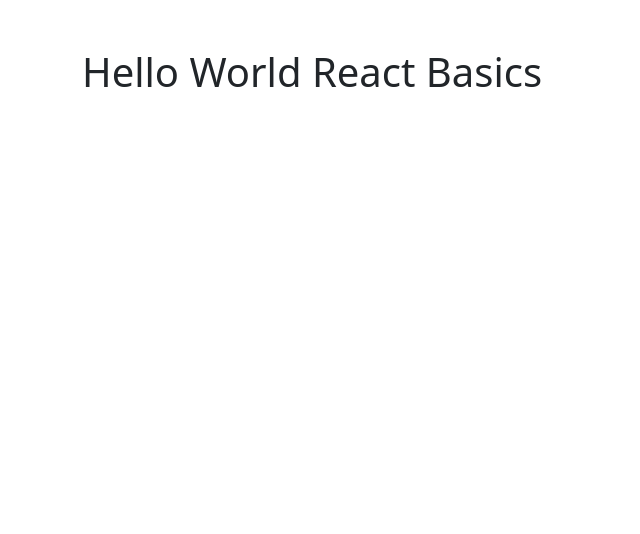
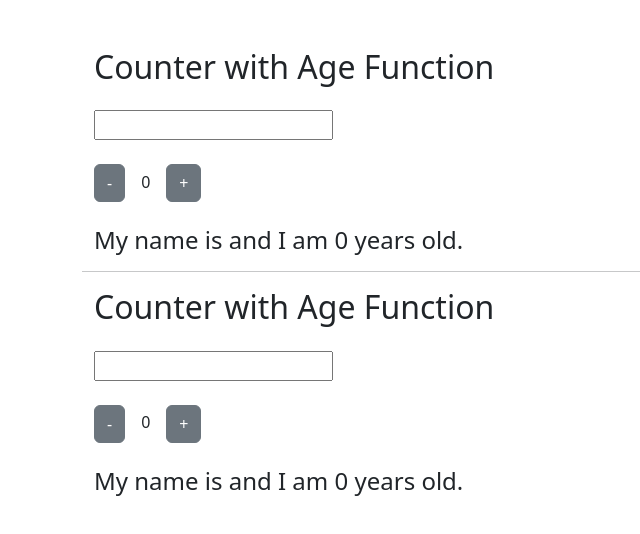
Before and after one commit to gskharmujai/react-basic-intermediate, a React (Vite) app: page / in a window 1280 px wide. Shown: the top 534 px of the page, without its empty margins (0-640 px from the left). Built offline with nearby package versions, Linux system fonts and the light colour scheme.

Commit message:
added function and class components for name age counter

```diff
--- a/src/App.jsx
+++ b/src/App.jsx
@@ -1,9 +1,13 @@
 import "bootstrap/dist/css/bootstrap.min.css";
+import { NameCounter } from "./NameCounter";
+import { NameCounterClass } from "./NameCounterClass";
 
 function App() {
   return (
     <div className="container mt-5">
-      <h1>Hello World React Basics</h1>
+      <NameCounter />
+      <hr/>
+      <NameCounterClass />
     </div>
   );
 }
--- /dev/null
+++ b/src/NameCounter.jsx
@@ -0,0 +1,47 @@
+import { useState } from "react";
+
+export function NameCounter() {
+  const [name, setName] = useState("");
+  const [age, setAge] = useState(0);
+
+  return (
+    <div className="container mt-2">
+      <h2>Counter with Age Function</h2>
+      <div className="row mt-4">
+        <div className="col-auto">
+          <input
+            type="text"
+            value={name}
+            onChange={(e) => setName(e.target.value)}
+          />
+        </div>
+      </div>
+      <div className="row mt-4">
+        <div className="col-auto">
+          <button
+            className="btn btn-secondary"
+            onClick={() =>
+              setAge((currentAge) =>
+                currentAge > 0 ? currentAge - 1 : currentAge
+              )
+            }
+          >
+            -
+          </button>
+          <label htmlFor="" className="mx-3">
+            {age}
+          </label>
+          <button
+            className="btn btn-secondary"
+            onClick={() => setAge((currentAge) => currentAge + 1)}
+          >
+            +
+          </button>
+        </div>
+      </div>
+      <h4 className="mt-4">
+        My name is {name} and I am {age} years old.
+      </h4>
+    </div>
+  );
+}
--- /dev/null
+++ b/src/NameCounterClass.jsx
@@ -0,0 +1,62 @@
+import React from "react";
+
+export class NameCounterClass extends React.Component {
+  constructor(props) {
+    super(props);
+
+    this.state = {
+      name: "",
+      age: 0,
+    };
+  }
+
+  render() {
+    return (
+      <div className="container mt-2">
+        <h2>Counter with Age Function</h2>
+        <div className="row mt-4">
+          <div className="col-auto">
+            <input
+              type="text"
+              value={this.state.name}
+              onChange={(e) => this.setState({ name: e.target.value })}
+            />
+          </div>
+        </div>
+        <div className="row mt-4">
+          <div className="col-auto">
+            <button
+              className="btn btn-secondary"
+              onClick={() =>
+                this.setState((currentState) => {
+                  if (currentState.age > 0) {
+                    return { age: currentState.age - 1 };
+                  }
+                  return { age: currentState.age };
+                })
+              }
+            >
+              -
+            </button>
+            <label htmlFor="" className="mx-3">
+              {this.state.age}
+            </label>
+            <button
+              className="btn btn-secondary"
+              onClick={() =>
+                this.setState((currentState) => {
+                  return { age: currentState.age + 1 };
+                })
+              }
+            >
+              +
+            </button>
+          </div>
+        </div>
+        <h4 className="mt-4">
+          My name is {this.state.name} and I am {this.state.age} years old.
+        </h4>
+      </div>
+    );
+  }
+}
```
